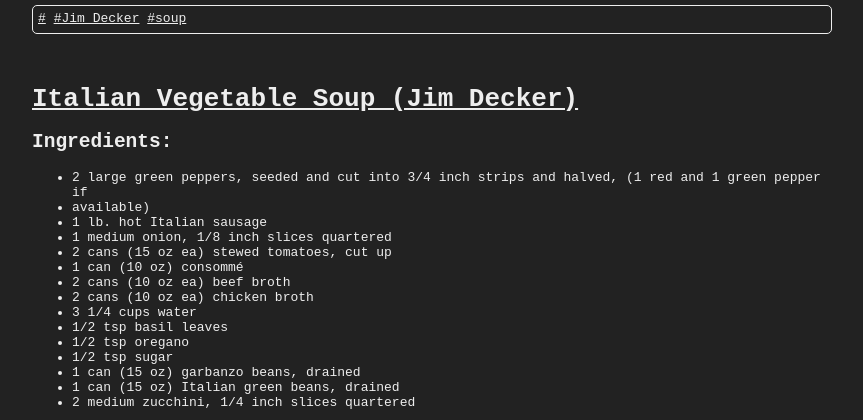
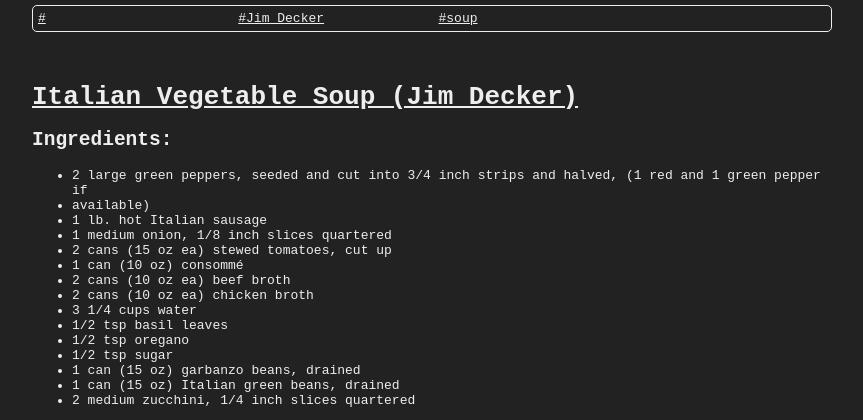
Before and after one commit to Owen-Dechow/TheBook, a Django app: page /r/1 in a window 1280 px wide. Shown: the part 40-460 px from the top of the page, without its empty margins (208-1071 px from the left). Run offline with Django 5.2, Linux system fonts and the light colour scheme; some libraries are stand-ins or nearby versions.

Commit message:
batter tags

```diff
--- a/base/templates/recipe.html
+++ b/base/templates/recipe.html
@@ -29,14 +29,6 @@
       margin-top: 0;
     }
   </style>
-
-  {% if recipe.tags|length < 6 %}
-    <style>
-      .tags a {
-        display: inline-block;
-      }
-    </style>
-  {% endif %}
 {% endblock %}
 
 {% block body %}
```
